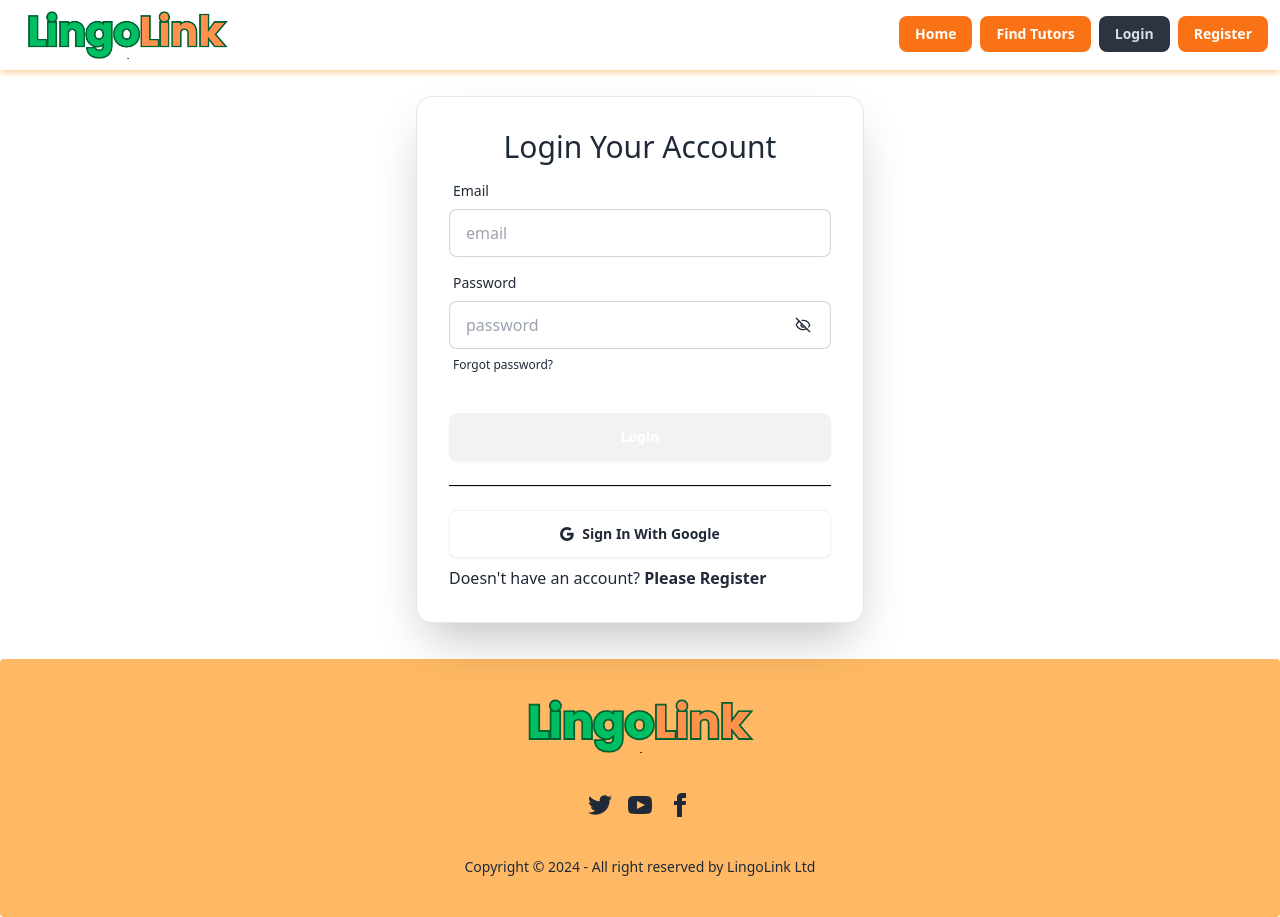
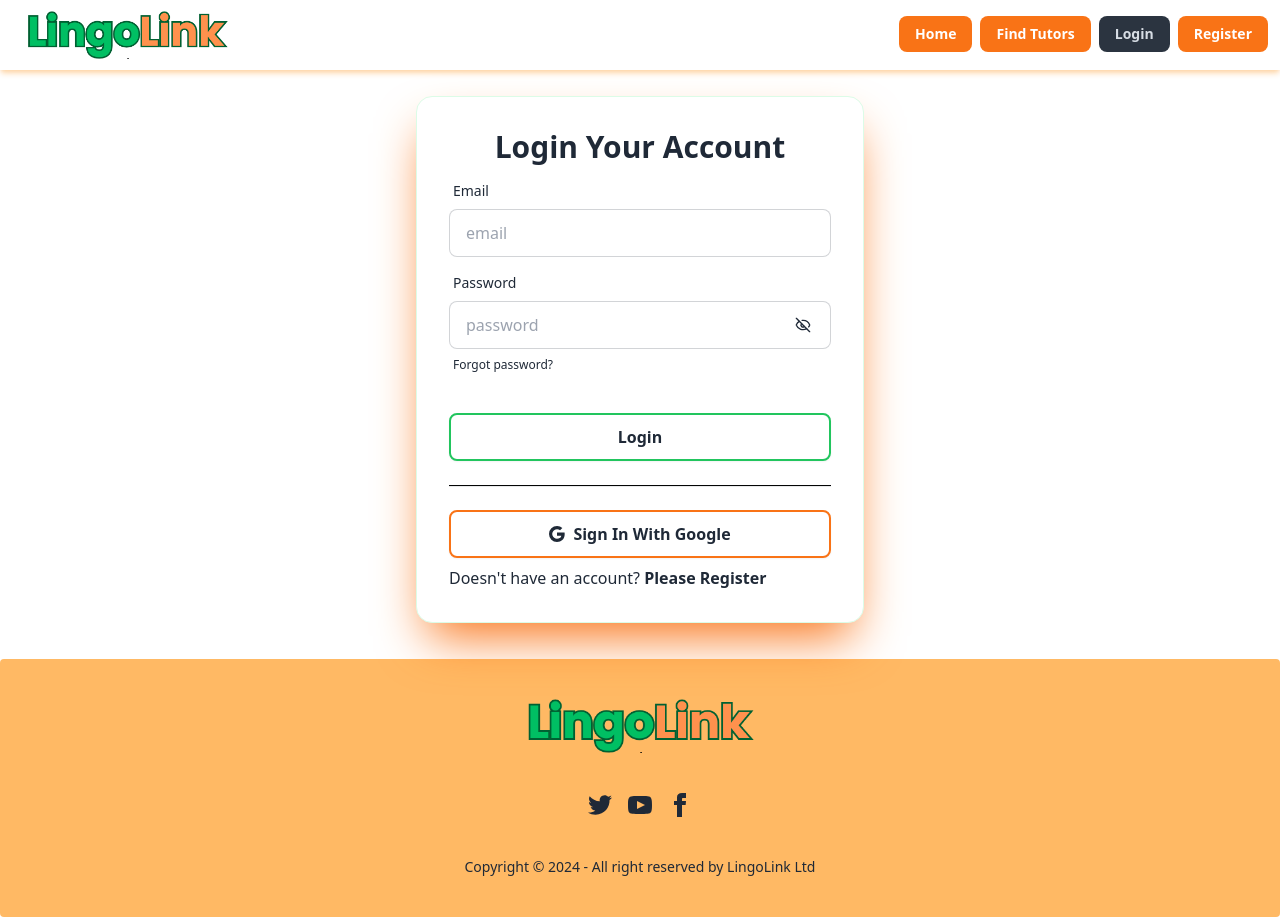
Before and after one commit to FaisalHasanEmon/lingoLink-client-side, a React (Vite) app: page /login in a window 1280 px wide. Built offline with nearby package versions, Linux system fonts and the light colour scheme; no server answers.

Commit message:
Login and register button updated

```diff
--- a/src/components/Banner.jsx
+++ b/src/components/Banner.jsx
@@ -40,7 +40,10 @@ const Banner = () => {
             </>
           ) : (
             <>
-              <Link className="btn bg-transparent border-2 border-orange-500 hover:border-green-500 text-lg font-bold">
+              <Link
+                to="/login"
+                className="btn bg-transparent border-2 border-orange-500 hover:border-green-500 text-lg font-bold"
+              >
                 <button className="flex justify-between items-center gap-3">
                   <p>Get Started</p>
                   <figure className="w-5 h-5">
--- a/src/pages/auth/Login.jsx
+++ b/src/pages/auth/Login.jsx
@@ -79,10 +79,12 @@ const Login = () => {
   return (
     <div>
       <div className="flex justify-center items-center">
-        <div className=" card bg-base-100 w-full max-w-md shrink-0 border border-themeColor shadow-2xl ">
+        <div className=" card bg-base-100 w-full max-w-md shrink-0 border border-green-100 shadow-orange-500 shadow-2xl ">
           {/* Main Login Form */}
           <form onSubmit={handleLogin} className="card-body">
-            <h2 className="text-center text-3xl">Login Your Account</h2>
+            <h2 className="text-center text-3xl font-bold">
+              Login Your Account
+            </h2>
             <div className="form-control">
               <label className="label">
                 <span className="label-text">Email</span>
@@ -125,7 +127,7 @@ const Login = () => {
               </label>
             </div>
             <div className="form-control mt-6">
-              <button className="btn bg-themeColor text-white hover:bg-green-900 hover:font-bold">
+              <button className="btn border-green-500 bg-white text-base border-2 font-bold hover:border-orange-500 hover:bg-transparent hover:font-extrabold hover:bg-green-200">
                 Login
               </button>
             </div>
@@ -133,7 +135,7 @@ const Login = () => {
             <div className="form-control">
               <button
                 onClick={handleGoogleLogin}
-                className="btn bg-white text-themeColor border-themeColor hover:border-themeColor hover:bg-white hover:font-bold"
+                className="btn border-orange-500 bg-white text-base border-2 font-bold hover:border-green-500 hover:bg-transparent hover:font-extrabold hover:bg-orange-200"
               >
                 <BsGoogle></BsGoogle> Sign In With Google
               </button>
@@ -172,11 +174,11 @@ const Login = () => {
                       />
                     </div>
                     <div className="form-control mt-6 space-y-2">
-                      <button className="btn bg-themeColor text-white hover:bg-green-900 hover:font-bold">
+                      <button className="btn border-2 border-green-500 hover:bg-orange-500 hover:text-white hover:font-bold">
                         Submit
                       </button>
                       <form method="dialog">
-                        <button className="btn w-full border border-red-500 hover:bg-red-500 hover:text-white  text-black  hover:font-bold">
+                        <button className="btn  w-full border-2 border-red-500 hover:bg-red-500 hover:text-white  text-black  hover:font-bold">
                           Close
                         </button>
                       </form>
--- a/src/pages/auth/Register.jsx
+++ b/src/pages/auth/Register.jsx
@@ -55,9 +55,11 @@ const Register = () => {
   return (
     <div>
       <div className="flex justify-center items-center">
-        <div className=" card bg-base-100 w-full max-w-lg shrink border border-themeColor shadow-2xl ">
+        <div className=" card bg-base-100 w-full max-w-lg shrink border border-green-100 shadow-orange-500 shadow-2xl ">
           <form onSubmit={handleNewUser} className="card-body">
-            <h2 className="text-center text-3xl">Create an account</h2>
+            <h2 className="text-center text-3xl font-bold">
+              Create an account
+            </h2>
             <div className="form-control">
               <label className="label">
                 <span className="label-text">Name</span>
@@ -113,7 +115,7 @@ const Register = () => {
               </div>
             </div>
             <div className="form-control mt-6">
-              <button className="btn bg-themeColor text-white hover:bg-green-900 hover:font-bold">
+              <button className="btn border-green-500 bg-white text-base border-2 font-bold hover:border-orange-500 hover:bg-transparent hover:font-extrabold ">
                 Register
               </button>
             </div>
```
